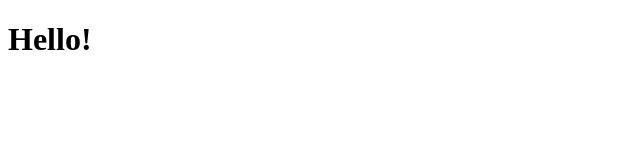
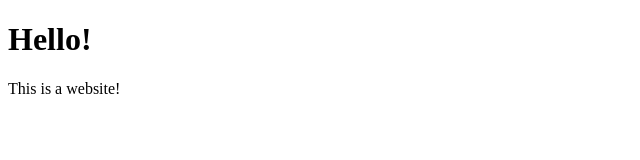
Before and after one commit to Daniel-Spartz/Vscode-Git-Test, a plain HTML site: page index.html in a window 1280 px wide. Shown: the whole page, without its empty margins (0-640 px from the left). Drawn offline with Linux system fonts and the light colour scheme.

Commit message:
added a paragraph

```diff
--- a/index.html
+++ b/index.html
@@ -12,5 +12,8 @@
             Hello!
         </h1>
     </div>
+    <div>
+        <p>This is a website!</p>
+    </div>
 </body>
 </html>
```
